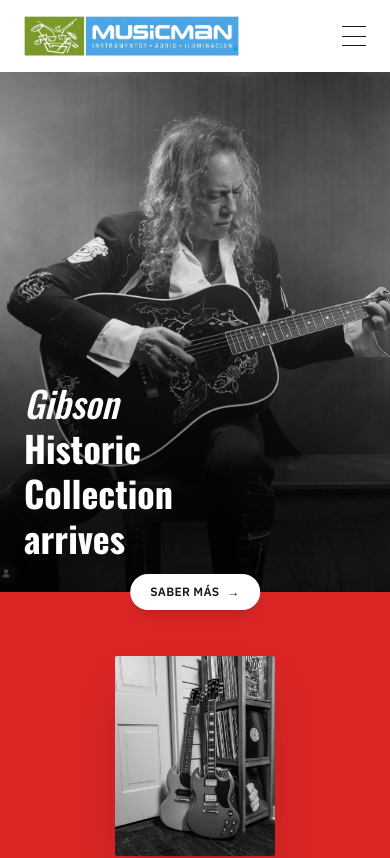
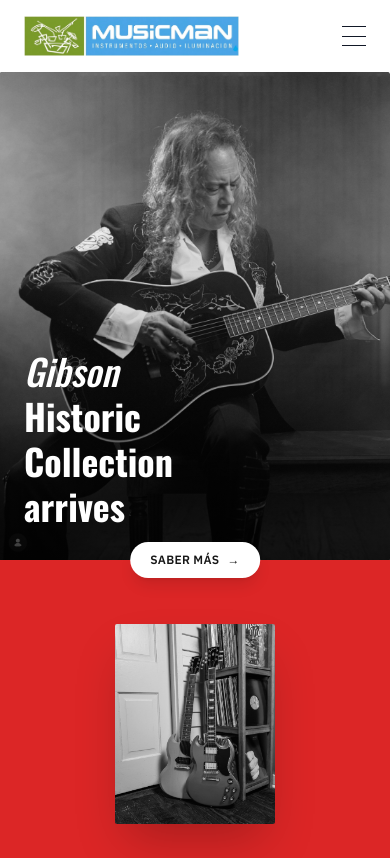
Before and after one commit to Rene-Nun/MusicMan, a Next.js app: page / in a window 390 px wide. Shown: the top 858 px of the page. Built offline with nearby package versions, Linux system fonts and the light colour scheme.

Commit message:
Actualizar page.tsx

```diff
--- a/app/page.tsx
+++ b/app/page.tsx
@@ -132,14 +132,14 @@
       <section className="relative bg-white">
         {/* Hero — mobile / pantallas chicas (< lg) */}
         <div className="lg:hidden">
-          <div className="relative aspect-[3/4] w-full overflow-hidden sm:aspect-[16/10]">
+          <div className="relative aspect-[4/5] w-full overflow-hidden sm:aspect-[16/10]">
             <Image
               src="/Bighero.jpg"
               alt="Guitarra eléctrica disponible en Musicman"
               fill
               priority
               sizes="100vw"
-              className="object-cover"
+              className="object-cover object-top"
             />
 
             {/* Título superpuesto sobre la foto, con degradado para legibilidad */}
```
